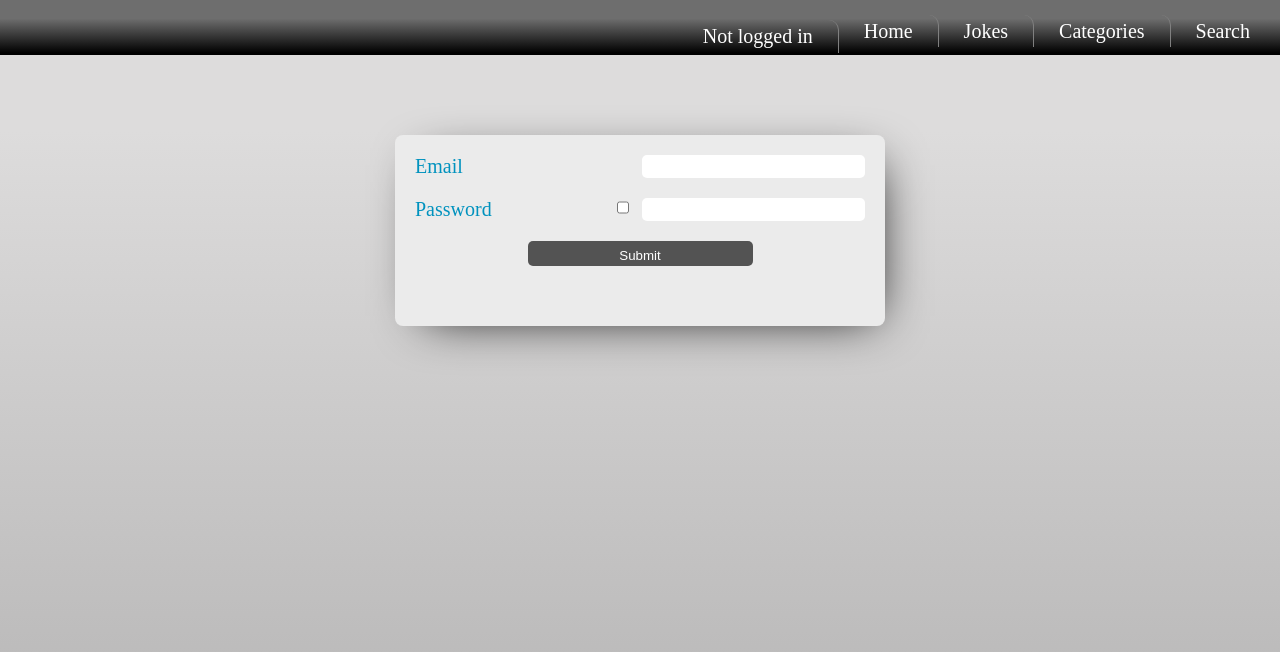
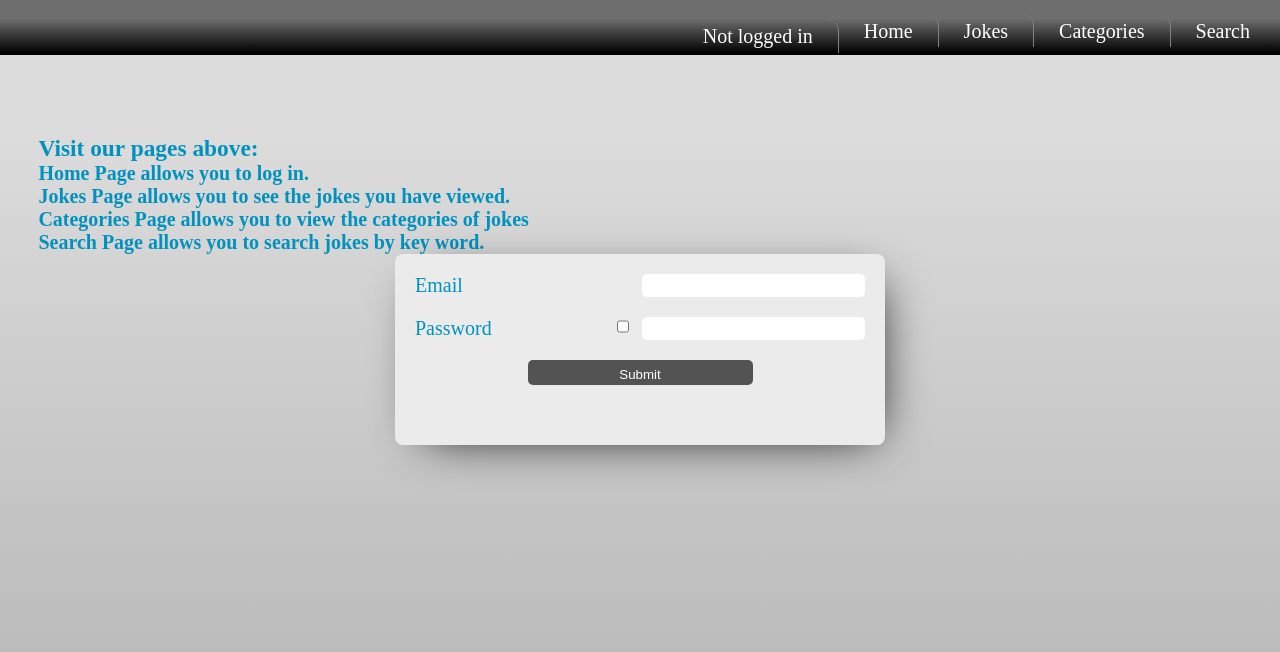
Before and after one commit to FreeFlight-Code/norrisAPI, a React (Create React App) app: page / in a window 1280 px wide. Shown: the top 652 px of the page. Built offline with nearby package versions, Linux system fonts and the light colour scheme.

Commit message:
add page description to home page

```diff
--- a/src/pages/Home.jsx
+++ b/src/pages/Home.jsx
@@ -6,9 +6,13 @@ class Home extends React.PureComponent {
 	render() {
 
 		return (
-
       <div className="page home">
-		    <Form loginUser={this.props.loginUser}/>
+        <h3>Visit our pages above:</h3>
+        <h4>Home Page allows you to log in.</h4>
+        <h4>Jokes Page allows you to see the jokes you have viewed.</h4>
+        <h4>Categories Page allows you to view the categories of jokes</h4>
+		<h4>Search Page allows you to search jokes by key word.</h4>
+        <Form loginUser={this.props.loginUser} />
       </div>
     );
 	}
```
